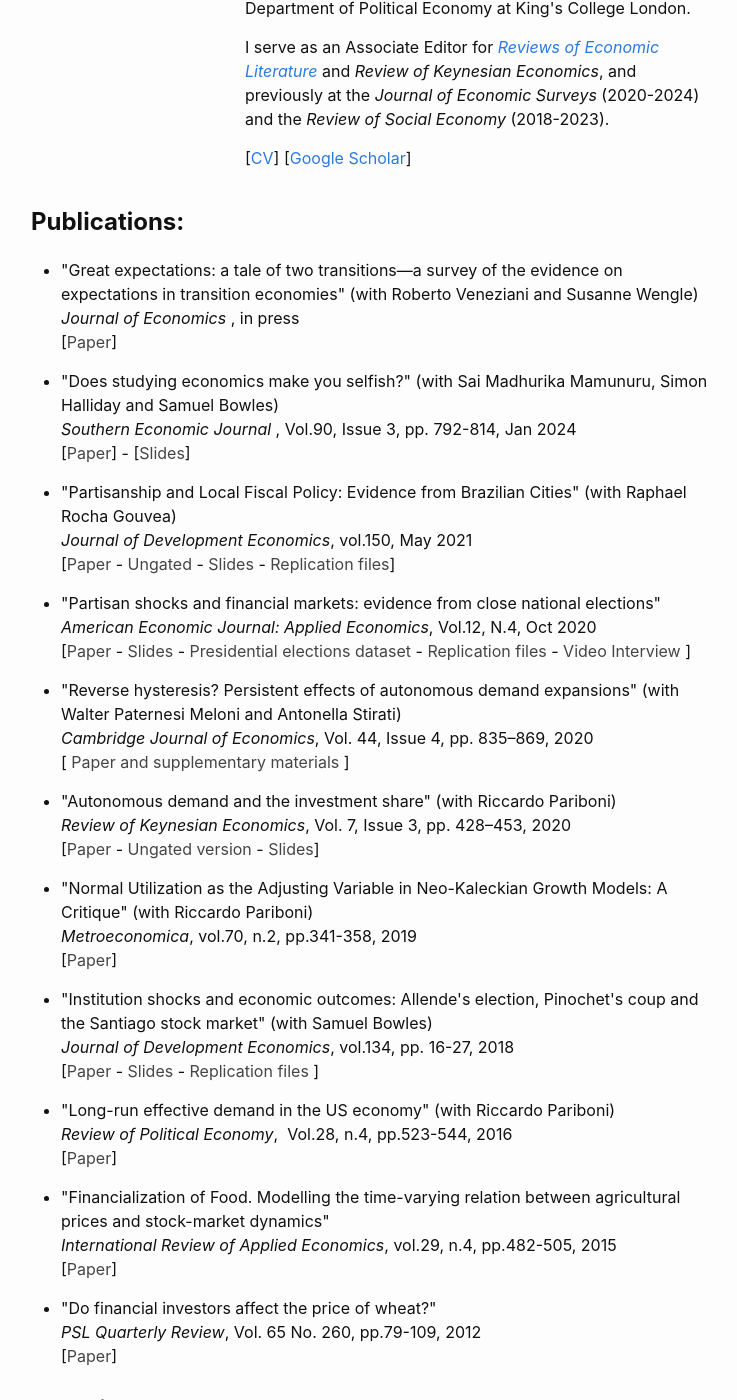
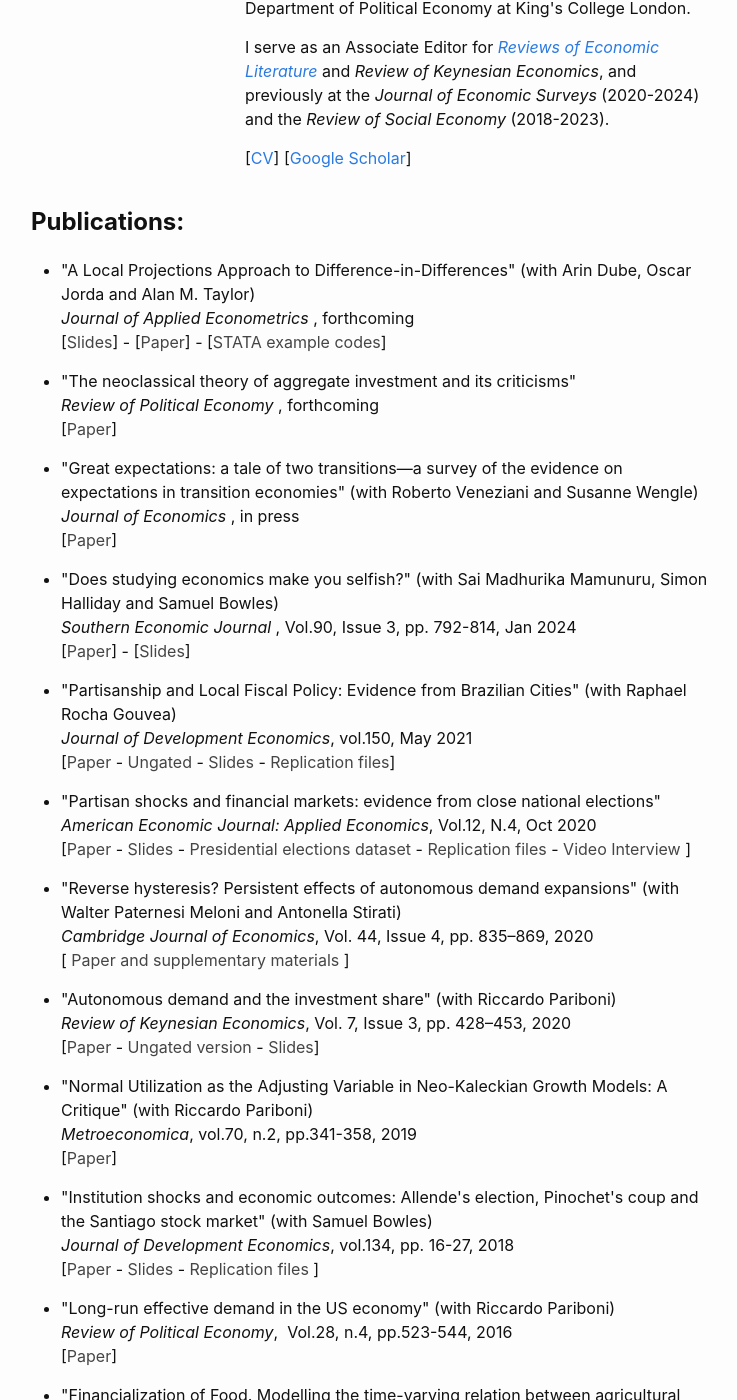
Before and after one commit to danielegirardi/danielegirardi.github.io, a Jekyll site: the page built from index.md, in a window 1280 px wide and 1400 px high, scrolled down 326 px. Shown: the whole window, without its empty margins (269-1006 px from the left). Built offline with Jekyll 4.4.1, drawn with Linux system fonts in a browser that asks for light colours; some of the changed text lies outside the part shown.

Commit message:
Update home.html

```diff
--- a/_layouts/home.html
+++ b/_layouts/home.html
@@ -63,6 +63,21 @@
 <h1><strong style="font-size: 1.5rem;">
 Publications:</strong></h1>
 
+  <ul style="list-style-type: disc;">
+ 	<li>"A Local Projections Approach to Difference-in-Differences" (with Arin Dube, Oscar Jorda and Alan M. Taylor) <br/>
+    <em>Journal of Applied Econometrics </em>, forthcoming <br/>
+  [<a style="color: #454545;"href="https://danielegirardi.github.io/posts/documents/LPDiD_Slides_ASSA2023.pdf" target="_blank" rel="noopener">Slides</a>] -
+   [<a style="color: #454545;"href="https://www.nber.org/papers/w31184" target="_blank" rel="noopener">Paper</a>] -
+   [<a style="color: #454545;"href="https://github.com/danielegirardi/lpdid/" target="_blank" rel="noopener">STATA example codes</a>]
+  </li>
+</ul>
+
+  <ul style="list-style-type: disc;">
+ 	<li>"The neoclassical theory of aggregate investment and its criticisms"<br/>
+    <em>Review of Political Economy </em>, forthcoming <br/>
+   [<a style="color: #454545;"href="https://danielegirardi.github.io/posts/documents/Investment_Theory_Survey.pdf" target="_blank" rel="noopener">Paper</a>]
+</ul>
+
 <ul style="list-style-type: disc;">
  	<li>"Great expectations: a tale of two transitions—a survey of the evidence on expectations in transition economies" (with Roberto Veneziani and Susanne Wengle) <br/>
     <em>Journal of Economics </em>, in press <br/>
@@ -125,15 +140,6 @@
 <h1><strong style="font-size: 1.5rem;">
 Work in progress:</strong></h1>
 
-<ul style="list-style-type: disc;">
- 	<li>"A Local Projections Approach to Difference-in-Differences" (with Arin Dube, Oscar Jorda and Alan M. Taylor) <br/>
-  [<a style="color: #454545;"href="https://danielegirardi.github.io/posts/documents/LPDiD_Slides_ASSA2023.pdf" target="_blank" rel="noopener">Slides</a>] -
-   [<a style="color: #454545;"href="https://www.nber.org/papers/w31184" target="_blank" rel="noopener">Paper</a>] -
-   [<a style="color: #454545;"href="https://github.com/danielegirardi/lpdid/" target="_blank" rel="noopener">STATA example codes</a>] -
-  [<a style="color: #454545;"href="https://www.youtube.com/watch?v=lHt39AZ-a38" target="_blank" rel="noopener">Video of presentation at CBRC</a>]
-  </li>
-</ul>
-
     <ul style="list-style-type: disc;">
  	<li>"<em>LPDID</em> : Stata module implementing Local Projections Difference-in-Differences (LP-DiD)" (with Alexander Busch, in collaboration with Arin Dube, Oscar Jorda and Alan Taylor) <br/>
   [<a style="color: #454545;"href="https://econpapers.repec.org/software/bocbocode/S459273.htm" target="_blank" rel="noopener">Package listing on SSC</a>]
@@ -149,8 +155,3 @@
   <ul style="list-style-type: disc;">
  	<li>"Expectations, authority and divergent market transitions" (with Susanne Wengle and Roberto Veneziani) <br/></li>
 </ul>
-
-<ul style="list-style-type: disc;">
- 	<li>"The neoclassical theory of aggregate investment and its criticisms"<br/>
-   [<a style="color: #454545;"href="https://danielegirardi.github.io/posts/documents/Investment_Theory_Survey.pdf" target="_blank" rel="noopener">Paper</a>]
-</ul>
```
